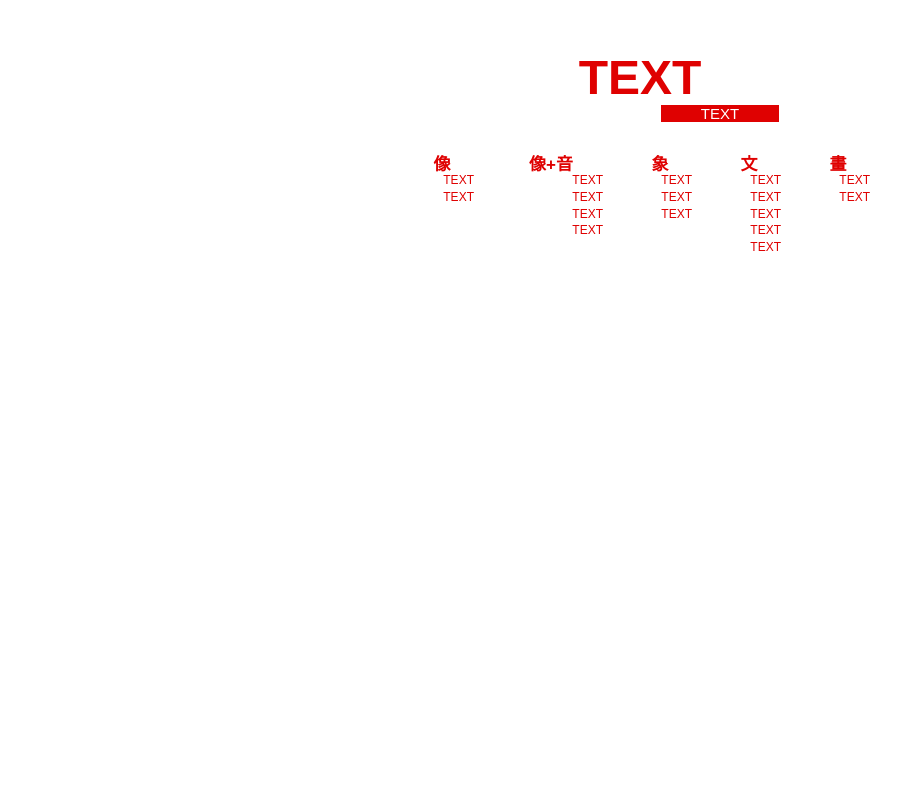
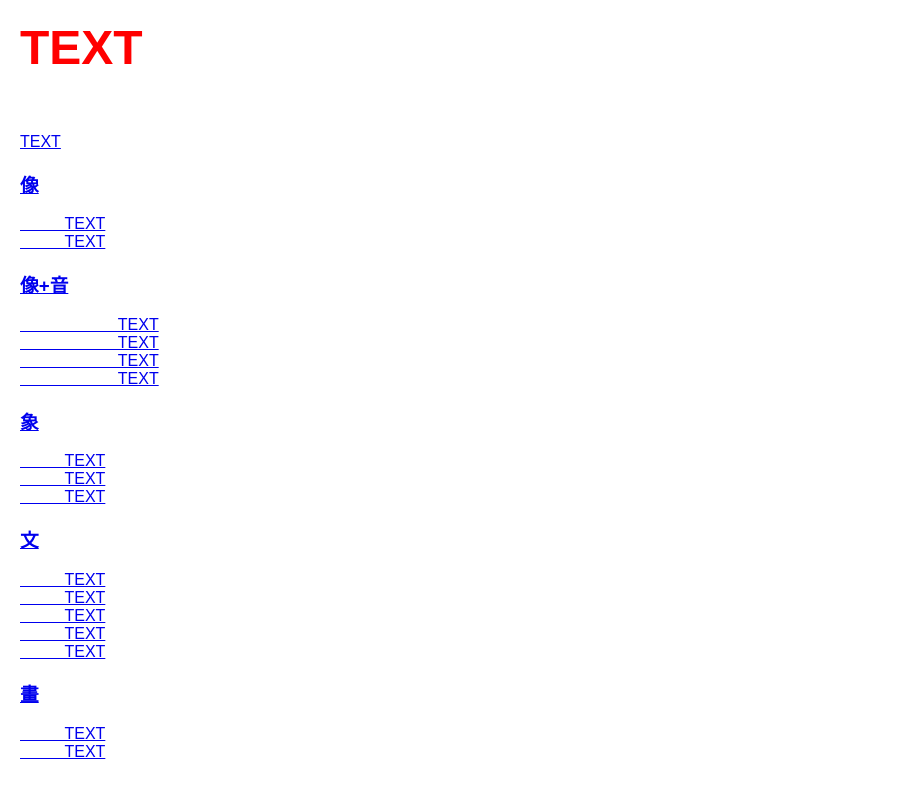
Before and after one commit to yang-haneul/ahffkdlrj, a plain HTML site: page index.html in a window 1280 px wide. Shown: the whole page, without its empty margins (0-913 px from the left). Drawn offline with Linux system fonts and the light colour scheme.

Commit message:
Add files via upload

```diff
--- a/styles.css
+++ b/styles.css
@@ -1,69 +1,39 @@
-h1 {
-  color: black;
+body {
+  margin: 0;
+  padding: 20px;
+  background-color: #ffffff; /* 배경색: 흰색 */
+  color: #ff0000; /* 텍스트 색상: 빨간색 */
+  font-family: Arial, sans-serif;
 }
 
-body {
-  font-family: Arial, sans-serif;
-  margin: 0;
-  padding: 0;
-  background-color: #ffffff;
-  text-align: center;
-  color: #DF0101;
+.container {
+  text-align: left; /* 텍스트를 왼쪽 정렬 */
 }
 
 .header {
   font-size: 3rem;
-  margin-top: 50px;
   font-weight: bold;
+  margin-bottom: 40px;
 }
 
-.text-container {
-  display: inline-block;
-  background-color: #DF0101;
-  color: #ffffff;
-  padding: 0px 40px;
-  font-size: 15px;
-  text-align: center;
-  font-weight: normal;
+.section {
+  margin-bottom: 40px; /* 섹션 간 간격 */
 }
 
-.text-container a {
-  color: #ffffff; /* 링크 색상을 흰색으로 설정 */
+.section h3 {
+  font-size: 2rem;
+  font-weight: bold;
+  margin-bottom: 10px;
 }
 
-.text-container a:hover {
-  color: #f0f0f0; /* 호버 시 약간 밝게 */
-}
-
-.columns {
-  display: flex;
-  justify-content: center;
-  gap: 25px;
-  margin-top: 10px;
-}
-
-.column {
-  text-align: center;
-}
-
-.column h3 {
-  font-size: 17px;
-  margin-bottom: -3px;
-  font-weight: 600;
-}
-
-.column p {
-  font-size: 12px;
-  line-height: 1.4;
+.section p {
+  font-size: 1rem;
+  line-height: 1.8;
   margin: 0;
 }
 
-a {
-  text-decoration: none;
-  color: #DF0101;
+.large-text {
+  font-size: 2.5rem;
+  font-weight: bold;
+  margin-top: 40px;
 }
-
-a:hover {
-  text-decoration: underline;
-  color: #DF0101;
-}
```
Also changed, not shown: page1.html (added, +41 -0 lines).
